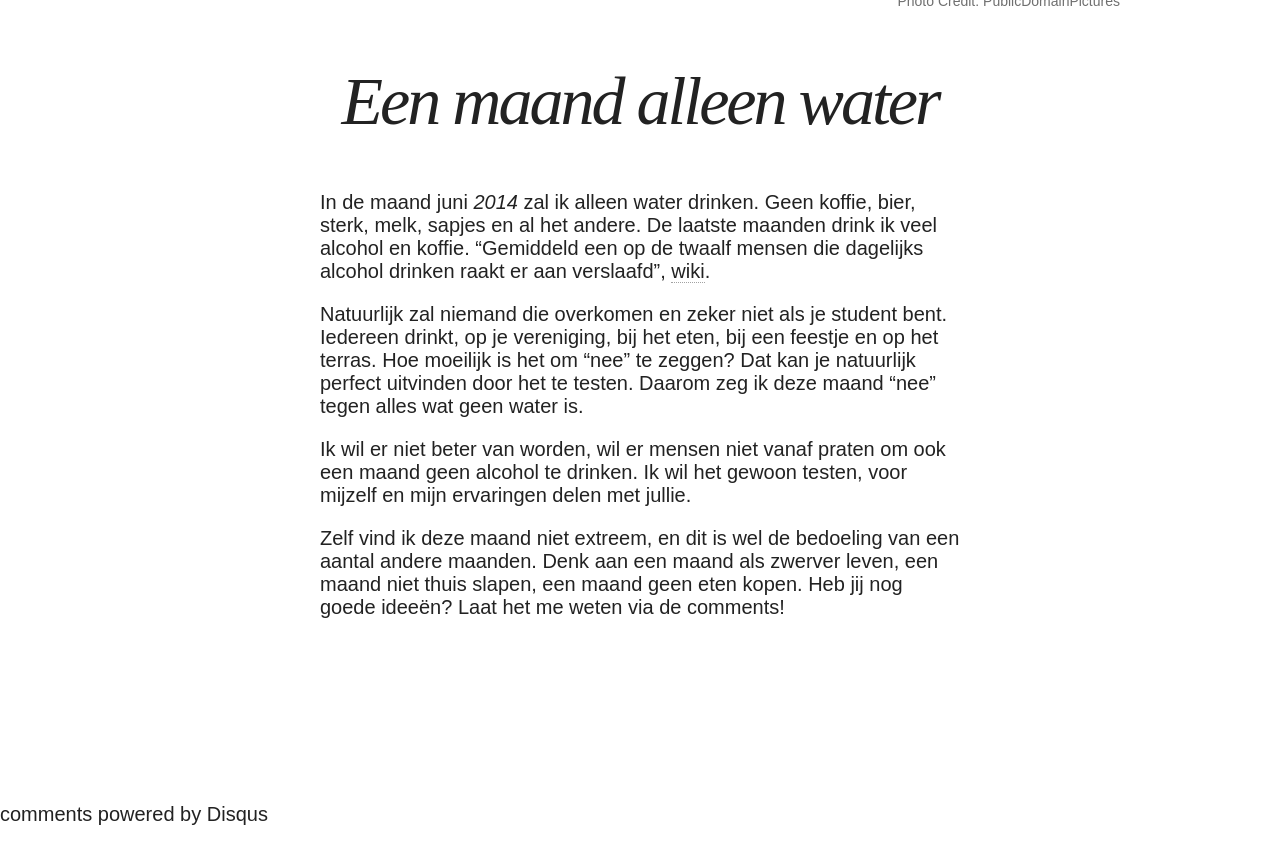
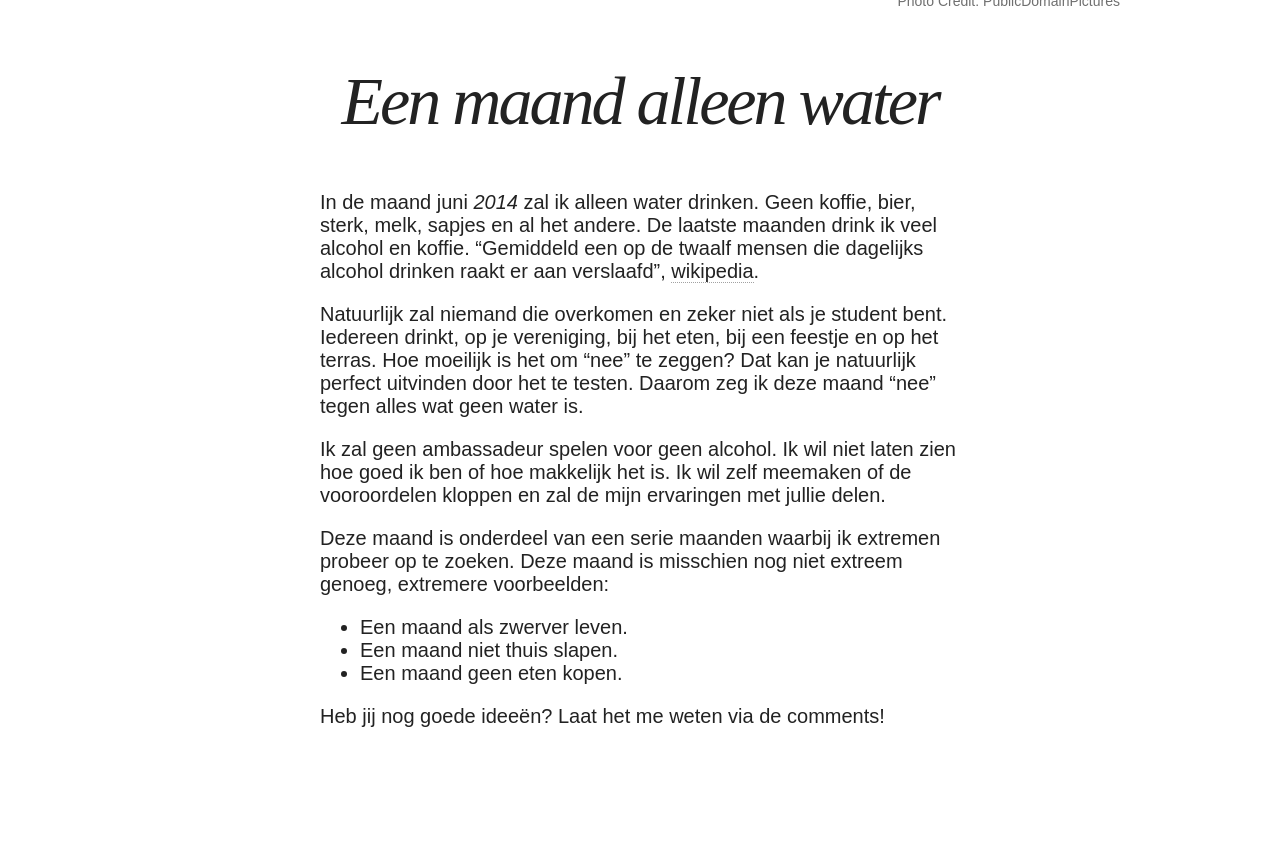
Before and after one commit to adriaandotcom/demaandvanadriaan, a Jekyll site: the page built from water.md, in a window 1280 px wide and 900 px high, scrolled down 707 px. Shown: the top 864 px of the window. Built offline with Jekyll 4.4.1, drawn with Linux system fonts in a browser that asks for light colours; nearby versions of some CDN libraries; comment, search, counter and statistics services are not loaded; before the commit the page ends 1533 px from its top, so only the background shows below that.

Commit message:
Update water.md

```diff
--- a/water.md
+++ b/water.md
@@ -11,10 +11,15 @@
 comments: true
 ---
 
-In de maand juni *2014* zal ik alleen water drinken. Geen koffie, bier, sterk, melk, sapjes en al het andere. De laatste maanden drink ik veel alcohol en koffie. "Gemiddeld een op de twaalf mensen die dagelijks alcohol drinken raakt er aan verslaafd", [wiki](http://nl.wikipedia.org/wiki/Alcoholist#Hoeveel_is_veel).
+In de maand juni *2014* zal ik alleen water drinken. Geen koffie, bier, sterk, melk, sapjes en al het andere. De laatste maanden drink ik veel alcohol en koffie. "Gemiddeld een op de twaalf mensen die dagelijks alcohol drinken raakt er aan verslaafd", [wikipedia](http://nl.wikipedia.org/wiki/Alcoholist#Hoeveel_is_veel).
 
 Natuurlijk zal niemand die overkomen en zeker niet als je student bent. Iedereen drinkt, op je vereniging, bij het eten, bij een feestje en op het terras. Hoe moeilijk is het om "nee" te zeggen? Dat kan je natuurlijk perfect uitvinden door het te testen. Daarom zeg ik deze maand "nee" tegen alles wat geen water is.
 
-Ik wil er niet beter van worden, wil er mensen niet vanaf praten om ook een maand geen alcohol te drinken. Ik wil het gewoon testen, voor mijzelf en mijn ervaringen delen met jullie.
+Ik zal geen ambassadeur spelen voor geen alcohol. Ik wil niet laten zien hoe goed ik ben of hoe makkelijk het is. Ik wil zelf meemaken of de vooroordelen kloppen en zal de mijn ervaringen met jullie delen.
 
-Zelf vind ik deze maand niet extreem, en dit is wel de bedoeling van een aantal andere maanden. Denk aan een maand als zwerver leven, een maand niet thuis slapen, een maand geen eten kopen. Heb jij nog goede ideeën? Laat het me weten via de comments!
+Deze maand is onderdeel van een serie maanden waarbij ik extremen probeer op te zoeken. Deze maand is misschien nog niet extreem genoeg, extremere voorbeelden:
+ - Een maand als zwerver leven.
+ - Een maand niet thuis slapen.
+ - Een maand geen eten kopen.
+
+Heb jij nog goede ideeën? Laat het me weten via de comments!
```
